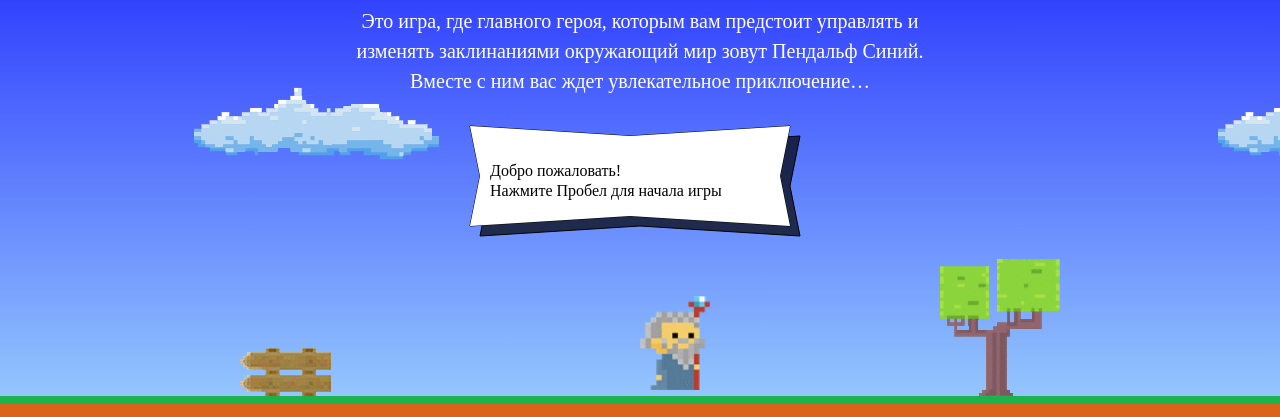
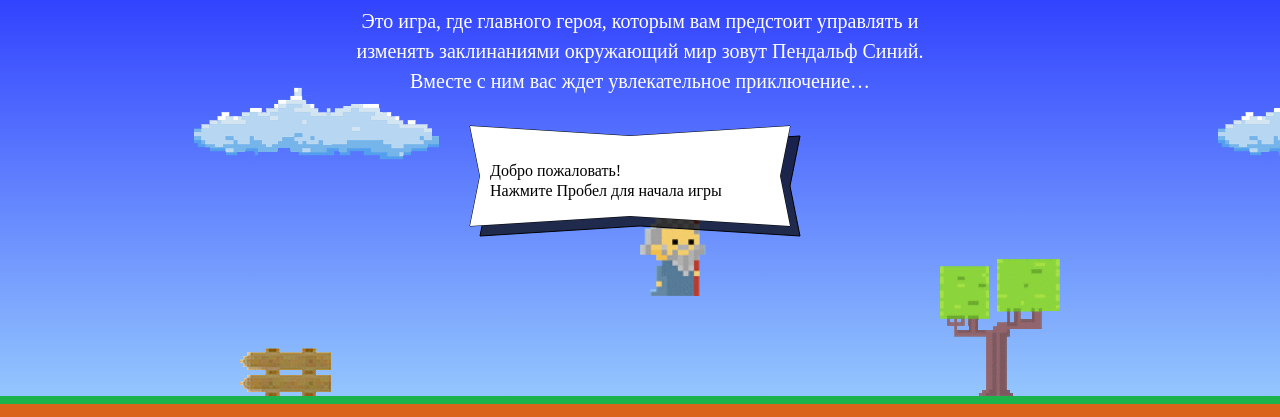
Before and after one commit to bibikovaolga22/1167191-code-and-magick-18, a website: page index.html in a window 1280 px wide. Shown: the part 203-620 px from the top of the page. Drawn offline with Linux system fonts and the light colour scheme; a web font is replaced by a local one.

Commit message:
Correct mistakes

```diff
--- a/index.html
+++ b/index.html
@@ -180,30 +180,28 @@
     <p class="setup-similar-label">Петр Петров</p>
   </div>
 </template>
+
 <script>
+var fireballSize = 22;
 
- var fireballSize = 22;
-function getFireballSpeed(left){
-  if ( left === true){
-  return 5;
+function getFireballSpeed(left) {
+  return left ? 5 : 2
 }
-return 2;
+var wizardSpeed = 3;
+var wizardWidth = 70;
+var getWizardHeight = function() {
+  return 1.337 * wizardWidth
 }
 
- var wizardSpeed = 3;
- var wizardWidth = 70;
-function getWizardHeight(){
-
-return 1.337 * wizardWidth
-}
-function getWizardX(width){
-  return width /2
-}
-function getWizardY(height){
-  return height *(2/3)
+function getWizardX(width) {
+  return width / 2
 }
 
-  </script>
+function getWizardY(height) {
+  return (height * (2 / 3) - getWizardHeight())
+}
+
+</script>
 
 
 <script src="js/game.js"></script>
```
